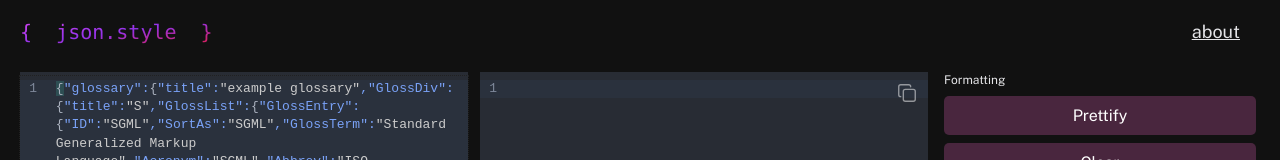
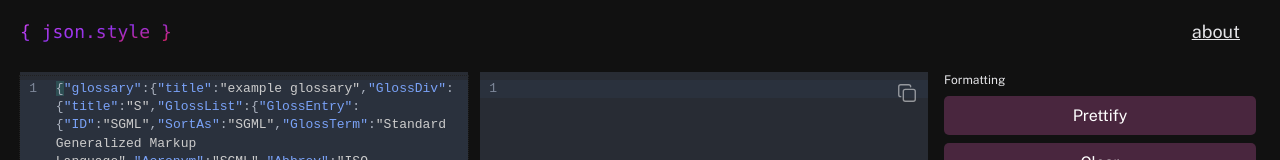
Before and after one commit to bytekrunch/json.style, a Next.js app: page / in a window 1280 px wide. Shown: the top 160 px of the page. Built offline with nearby package versions, Linux system fonts and the light colour scheme.

Commit message:
Minor tweaks

```diff
--- a/components/Header.jsx
+++ b/components/Header.jsx
@@ -7,7 +7,7 @@ const Header = () => {
 
   return (
     <div className="flex flex-row items-center justify-between h-10 pr-5 mb-5">
-      <p className="h-min text-xl font-mono bg-gradient-to-br from-fuchsia-500 via-purple-600 to-rose-600 inline-block text-transparent bg-clip-text">&#123; &nbsp;json.style&nbsp; &#125;</p>
+      <p className="h-min text-lg font-mono bg-gradient-to-br from-fuchsia-500 via-purple-600 to-rose-600 inline-block text-transparent bg-clip-text">&#123;&nbsp;json.style&nbsp;&#125;</p>
       <p className="underline text-lg">about</p>
     </div>
   );
--- a/constants/theme.js
+++ b/constants/theme.js
@@ -6,7 +6,7 @@ export const CODE_EDITOR_THEME = {
     background: "#282c34",
     // foreground: "#F1FA8C",
     foreground: "#7aa2f7",
-    caret: "282c34",
+    caret: "fuchsia",
     gutters: "#282c34",
     selection: "#000000",
     selectionMatch: "#555555",
@@ -17,7 +17,7 @@ export const CODE_EDITOR_THEME = {
   styles: [
     { tag: t.brace, color: "#ABB2BF" },
     { tag: t.squareBracket, color: "#CCCCCC" },
-    { tag: t.separator, color: "ABB2BF" },
+    { tag: t.separator, color: "#ABB2BF" },
     { tag: t.string, color: "#CCCCCC" },
   ],
 };
--- a/pages/index.js
+++ b/pages/index.js
@@ -58,7 +58,7 @@ export default function Home() {
   const handleCopy = () => {
     try {
       navigator.clipboard.writeText(outputString);
-      Toastr.success("Copied to clipboard");
+      Toastr.success("🦄 Copied to clipboard!");
     } catch (error) {
       Toastr.error("Could not Copy. Try again");
     }
```
